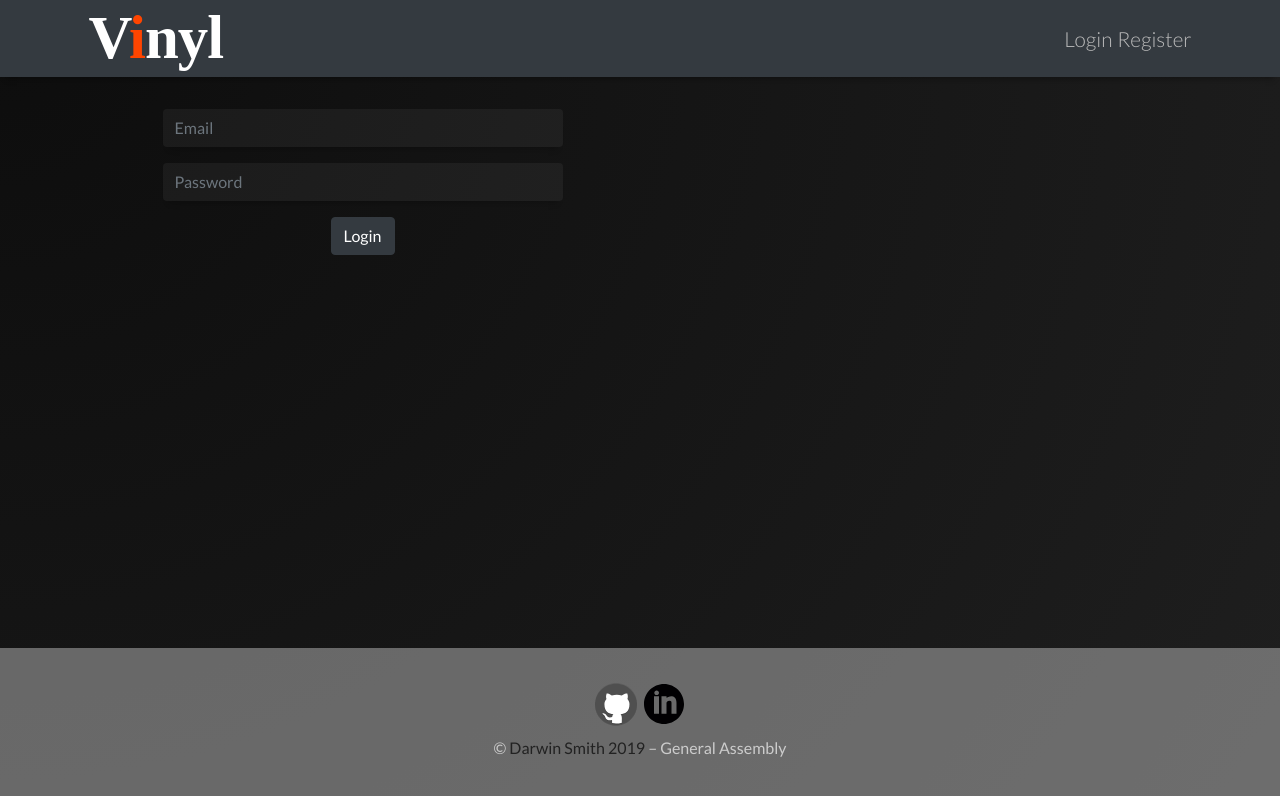
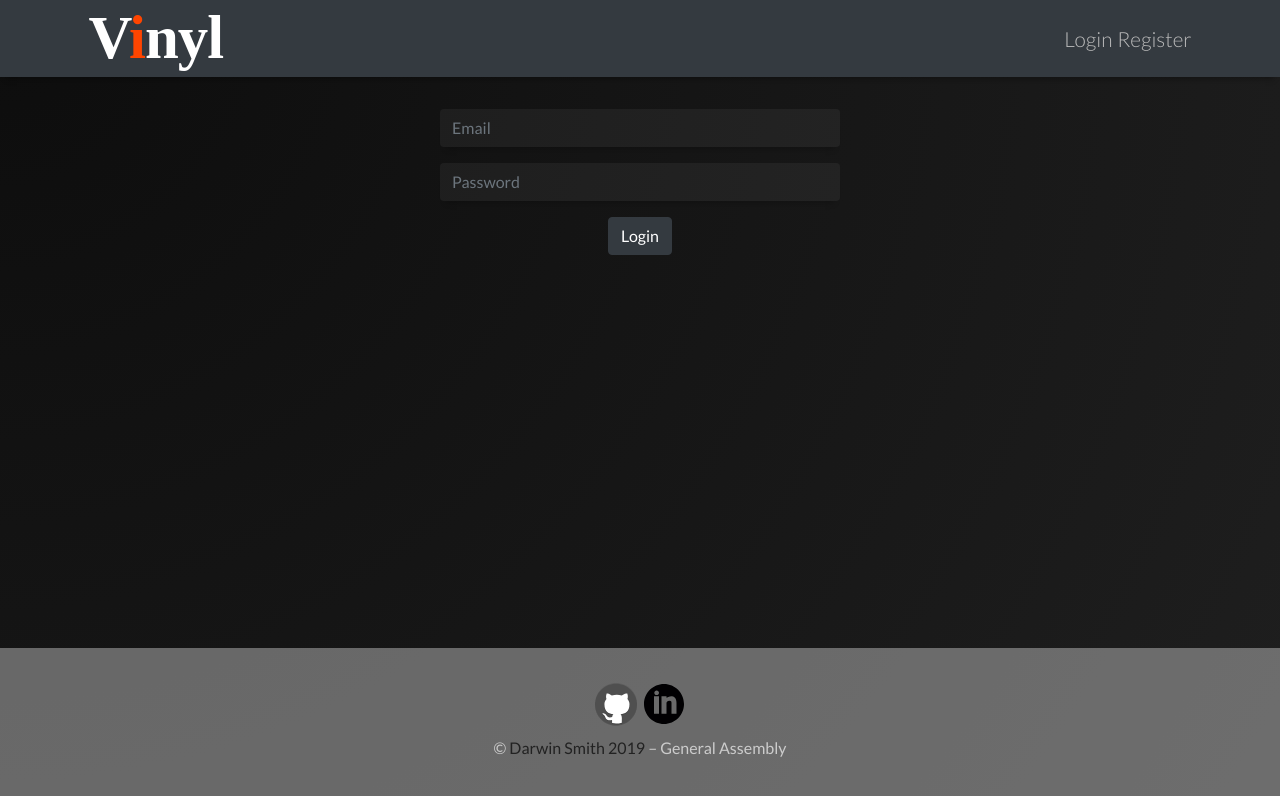
Before and after one commit to darwin911/vinyl-express, a React (Create React App) app in the folder client/: page /login in a window 1280 px wide. Shown: the top 796 px of the page. Built offline with nearby package versions, Linux system fonts and the light colour scheme; a web font is replaced by a local one.

Commit message:
login/register form centered on wide screens

```diff
--- a/client/src/App.css
+++ b/client/src/App.css
@@ -378,8 +378,8 @@ footer a {
     grid-template-columns: 1fr 1fr;
   }
 
-  .player {
-    /* border: 2px solid red; */
+  .login-form, .register-form {
+    grid-column: span 2;
   }
 
   .section-tracks {
```
